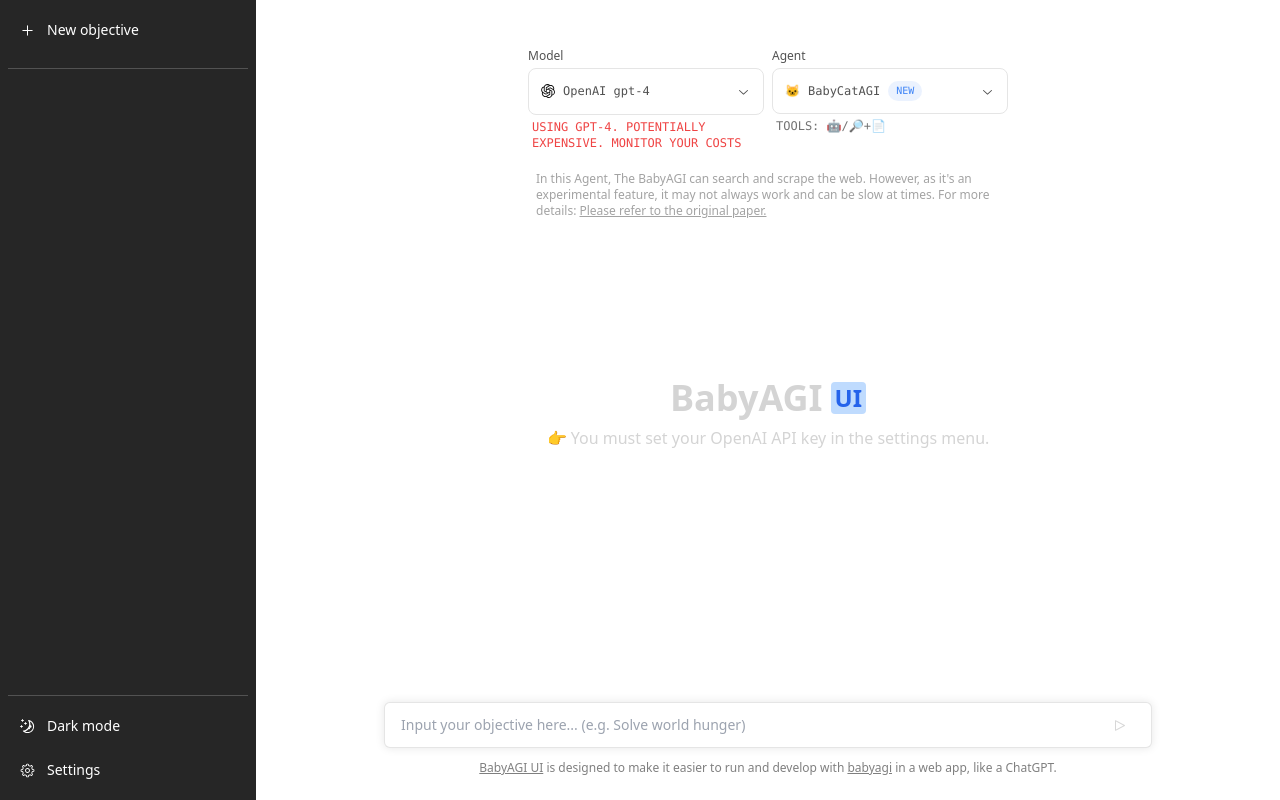
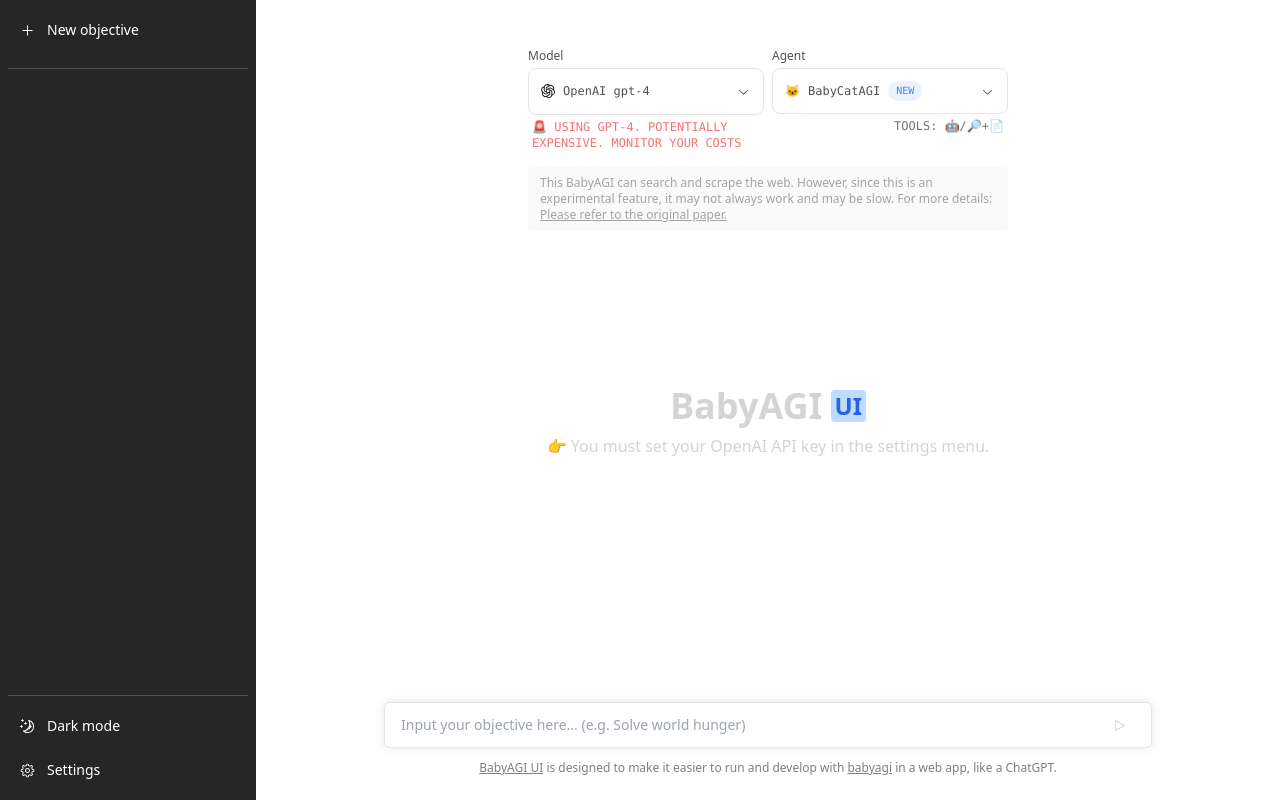
Before and after one commit to metadev26/TigerGPT-ui, a Next.js app: page / in a window 1280 px wide. Built offline with nearby package versions, Linux system fonts and the light colour scheme.

Commit message:
update design

```diff
--- a/src/components/Agent/AgentParameter.tsx
+++ b/src/components/Agent/AgentParameter.tsx
@@ -81,10 +81,10 @@
           ></input>
         </div>
       )}
-      <div className="flex w-full flex-col px-1 py-1">
-        {agent.id !== 'babyagi' && (
+      {agent.id !== 'babyagi' && (
+        <div className="flex w-full flex-col rounded bg-neutral-50 p-2 dark:bg-neutral-600 dark:bg-opacity-20">
           <label className="pl-1 text-xs text-neutral-400 dark:text-neutral-400">
-            {`In this Agent, The BabyAGI can search and scrape the web. However, as it's an experimental feature, it may not always work and can be slow at times. `}
+            {`This BabyAGI can search and scrape the web. However, since this is an experimental feature, it may not always work and may be slow. `}
             {'For more details: '}
             <Link
               href={
@@ -98,8 +98,8 @@
               {'Please refer to the original paper.'}
             </Link>
           </label>
-        )}
-      </div>
+        </div>
+      )}
     </div>
   );
 };
--- a/src/components/Agent/Select.tsx
+++ b/src/components/Agent/Select.tsx
@@ -99,8 +99,8 @@
           <span
             className={`p-1 font-mono text-xs ${
               isAlert
-                ? 'text-red-500'
-                : 'text-neutral-500 dark:text-neutral-400'
+                ? 'text-red-400 dark:text-red-600'
+                : 'text-right text-neutral-500 dark:text-neutral-400'
             }`}
           >
             {item.message}
--- a/src/utils/constants.ts
+++ b/src/utils/constants.ts
@@ -5,7 +5,7 @@
   {
     id: 'gpt-4',
     name: 'OpenAI gpt-4',
-    message: 'USING GPT-4. POTENTIALLY EXPENSIVE. MONITOR YOUR COSTS',
+    message: '🚨 USING GPT-4. POTENTIALLY EXPENSIVE. MONITOR YOUR COSTS',
     icon: 'openai-logo.svg',
   },
   {
```
